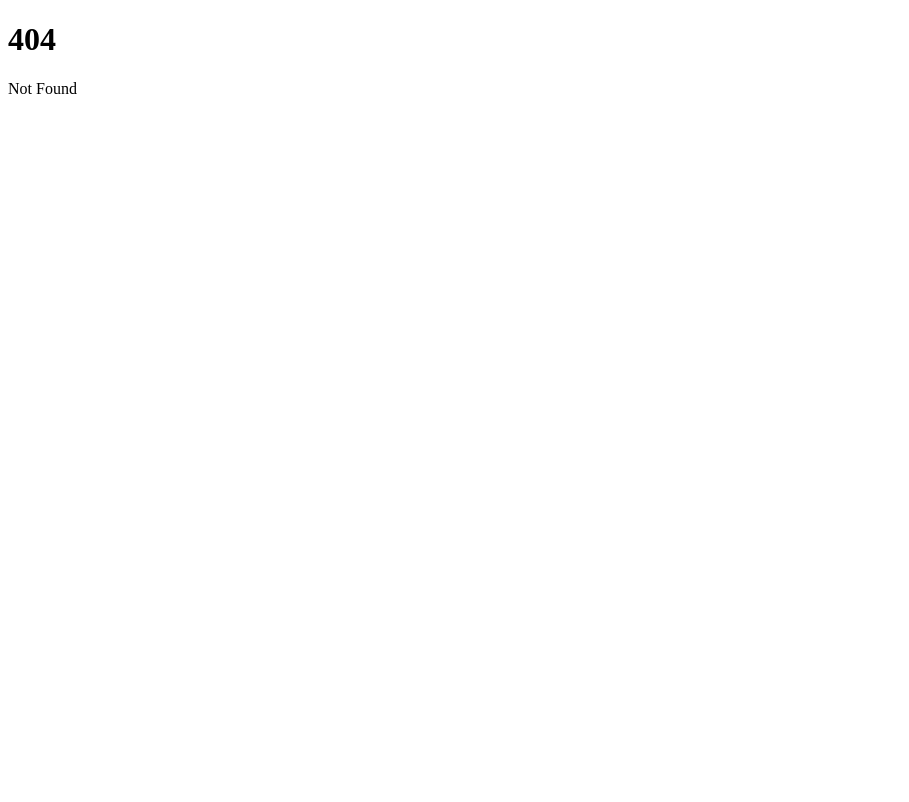
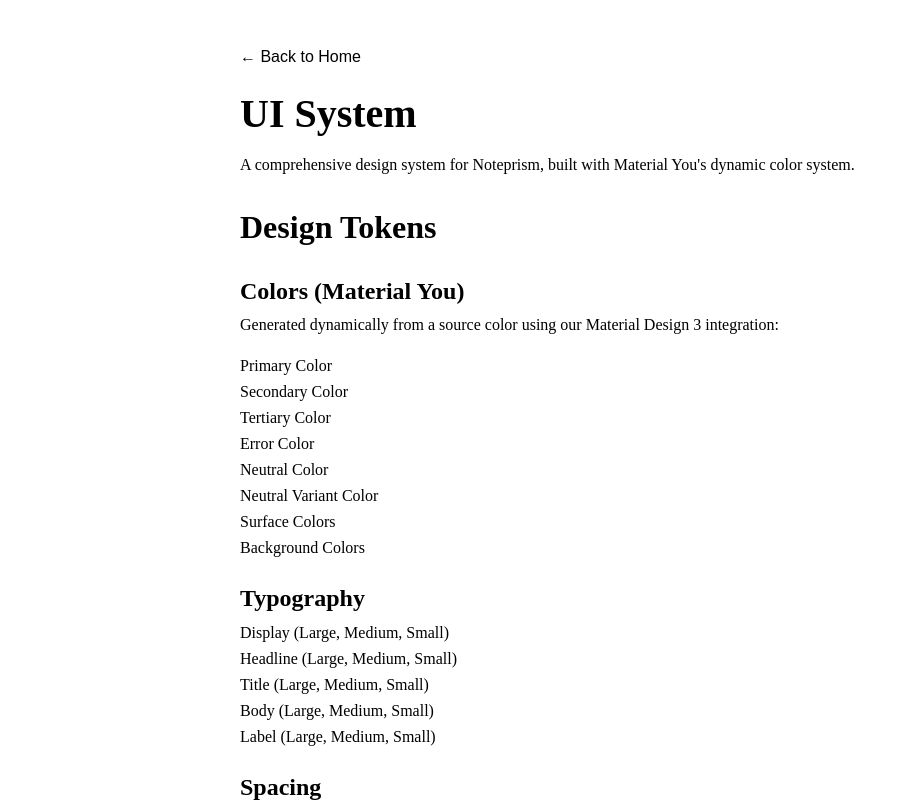
Before and after one commit to noteprism/app, a SvelteKit app: page /ui in a window 1280 px wide. Before the commit this address had no page. Shown: the top 802 px of the page, without its empty margins (0-909 px from the left). Built offline with nearby package versions, Linux system fonts and the light colour scheme.

Commit message:
starting ui library

```diff
--- /dev/null
+++ b/src/routes/ui/+page.svelte
@@ -0,0 +1,183 @@
+<!-- UI Documentation Page -->
+<script lang="ts">
+    import { goto } from '$app/navigation';
+</script>
+
+<div class="container">
+    <header>
+        <button class="back-button" on:click={() => goto('/')}>← Back to Home</button>
+        <h1>UI System</h1>
+        <p>A comprehensive design system for Noteprism, built with Material You's dynamic color system.</p>
+    </header>
+
+    <section>
+        <h2>Design Tokens</h2>
+
+        <h3>Colors (Material You)</h3>
+        <p>Generated dynamically from a source color using our Material Design 3 integration:</p>
+        <ul>
+            <li>Primary Color</li>
+            <li>Secondary Color</li>
+            <li>Tertiary Color</li>
+            <li>Error Color</li>
+            <li>Neutral Color</li>
+            <li>Neutral Variant Color</li>
+            <li>Surface Colors</li>
+            <li>Background Colors</li>
+        </ul>
+
+        <h3>Typography</h3>
+        <ul>
+            <li>Display (Large, Medium, Small)</li>
+            <li>Headline (Large, Medium, Small)</li>
+            <li>Title (Large, Medium, Small)</li>
+            <li>Body (Large, Medium, Small)</li>
+            <li>Label (Large, Medium, Small)</li>
+        </ul>
+
+        <h3>Spacing</h3>
+        <ul>
+            <li>4px (Extra Small)</li>
+            <li>8px (Small)</li>
+            <li>16px (Medium)</li>
+            <li>24px (Large)</li>
+            <li>32px (Extra Large)</li>
+            <li>48px (2x Large)</li>
+            <li>64px (3x Large)</li>
+        </ul>
+
+        <h3>Corner Radius</h3>
+        <ul>
+            <li>None (0px)</li>
+            <li>Extra Small (4px)</li>
+            <li>Small (8px)</li>
+            <li>Medium (12px)</li>
+            <li>Large (16px)</li>
+            <li>Extra Large (28px)</li>
+            <li>Full (9999px)</li>
+        </ul>
+
+        <h3>Elevation</h3>
+        <ul>
+            <li>Level 0 (none)</li>
+            <li>Level 1 (low)</li>
+            <li>Level 2 (medium)</li>
+            <li>Level 3 (high)</li>
+            <li>Level 4 (highest)</li>
+        </ul>
+    </section>
+
+    <section>
+        <h2>Current Components</h2>
+
+        <h3>Layout Components</h3>
+        <ul>
+            <li>Header Navigation</li>
+            <li>Sidebar Navigation</li>
+            <li>Main Content Area</li>
+            <li>Status Bar</li>
+            <li>Grid Layout System</li>
+        </ul>
+
+        <h3>Data Display</h3>
+        <ul>
+            <li>Note Card</li>
+            <li>Task Card</li>
+            <li>Content Preview</li>
+            <li>Tag Display</li>
+            <li>Connection Map</li>
+        </ul>
+
+        <h3>Interactive Elements</h3>
+        <ul>
+            <li>Quick Capture Button</li>
+            <li>Tag Input</li>
+            <li>Priority Selector</li>
+            <li>Platform Selector</li>
+            <li>Content Type Toggle</li>
+        </ul>
+    </section>
+
+    <section>
+        <h2>Implementation Status</h2>
+
+        <h3>✅ Completed</h3>
+        <ul>
+            <li>Material You color system integration</li>
+            <li>Color conversion utilities</li>
+            <li>Theme generation</li>
+            <li>Light/dark scheme support</li>
+            <li>Unit tests</li>
+        </ul>
+
+        <h3>⏳ Next Steps</h3>
+        <ul>
+            <li>Create basic elements</li>
+            <li>Implement theme provider</li>
+            <li>Build core components</li>
+            <li>Add component tests</li>
+        </ul>
+    </section>
+</div>
+
+<style>
+    .container {
+        max-width: 800px;
+        margin: 0 auto;
+        padding: 2rem;
+    }
+
+    header {
+        margin-bottom: 2rem;
+    }
+
+    .back-button {
+        background: none;
+        border: none;
+        padding: 0.5rem 0;
+        cursor: pointer;
+        font-size: 1rem;
+        color: var(--color-primary);
+    }
+
+    .back-button:hover {
+        text-decoration: underline;
+    }
+
+    h1 {
+        margin: 1rem 0;
+        font-size: 2.5rem;
+    }
+
+    h2 {
+        margin: 2rem 0 1rem;
+        font-size: 2rem;
+        border-bottom: 2px solid var(--color-border);
+        padding-bottom: 0.5rem;
+    }
+
+    h3 {
+        margin: 1.5rem 0 0.5rem;
+        font-size: 1.5rem;
+        color: var(--color-text-secondary);
+    }
+
+    ul {
+        list-style-type: none;
+        padding: 0;
+        margin: 0.5rem 0 1.5rem;
+    }
+
+    li {
+        padding: 0.25rem 0;
+    }
+
+    section {
+        margin: 2rem 0;
+    }
+
+    p {
+        margin: 0.5rem 0 1rem;
+        line-height: 1.5;
+    }
+</style>
```
Also changed, not shown: src/routes/+page.svelte (+10 -6 lines), src/routes/README.md, src/routes/ui/README.md (added), 1 other file (tests, documents, lock files or other folders).
